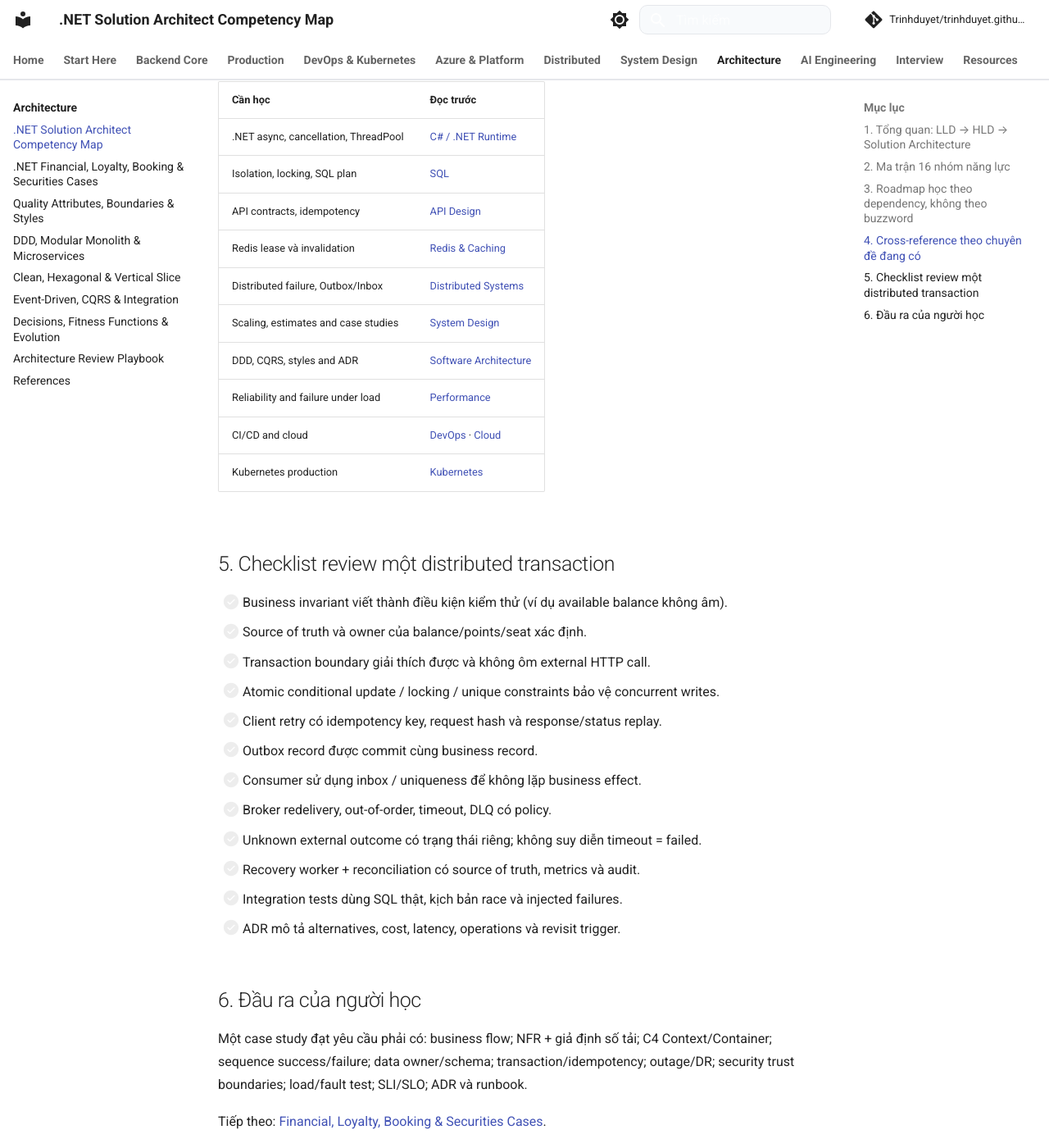
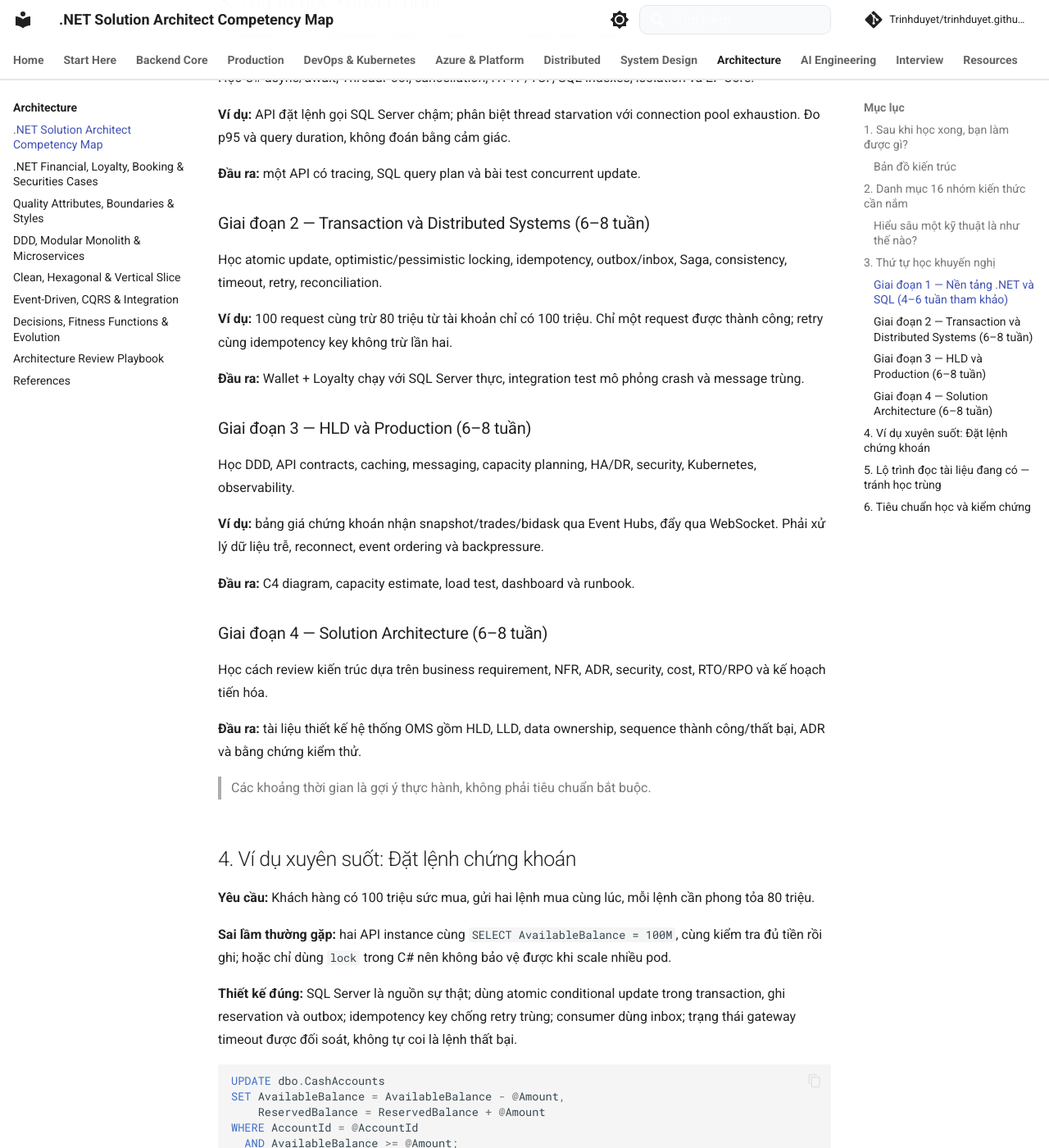
Before and after one commit to Trinhduyet/trinhduyet.github.io, an MkDocs documentation site: the page built from docs/25-software-architecture/solution-architect-dotnet-roadmap.md, in a window 1280 px wide and 1400 px high, scrolled down 2692 px. Shown: the whole window at 82% size. Built offline with MkDocs 1.6.1 and Material for MkDocs 9.7.7, drawn with Linux system fonts in a browser that asks for light colours; comment, search, counter and statistics services are not loaded; some of the changed text lies outside the part shown.

Commit message:
docs(vi): rewrite solution architect guides with Vietnamese explanations and practical examples

````diff
--- a/docs/25-software-architecture/solution-architect-dotnet-roadmap.md
+++ b/docs/25-software-architecture/solution-architect-dotnet-roadmap.md
@@ -1,110 +1,150 @@
-# .NET Solution Architect — System Design Competency Map
+# Lộ trình .NET Solution Architect — Bản đồ System Design từ cơ bản đến Production
 
-> [Software Architecture](README.md) · [System Design](../24-system-design/README.md) · [Distributed Systems](../17-distributed-systems/README.md)
+> [← Software Architecture](README.md) · [System Design](../24-system-design/README.md) · [Distributed Systems](../17-distributed-systems/README.md)
 
-<div class="lesson-meta">
-  <span><strong>Priority</strong> P0 → P2</span>
-  <span><strong>Audience</strong> Senior .NET Backend → Tech Lead → Solution Architect</span>
-  <span><strong>Method</strong> decision-first · failure-first · evidence-driven</span>
-</div>
+**Đối tượng:** Senior .NET Backend, Tech Lead đang phát triển thành Solution Architect. **Ngôn ngữ:** Giải thích tiếng Việt; giữ thuật ngữ tiếng Anh trong ngoặc để tra cứu tài liệu chính thống.
 
-## 1. Tổng quan: LLD → HLD → Solution Architecture
+## 1. Sau khi học xong, bạn làm được gì?
+
+Bạn không chỉ kể tên DDD, CQRS hay Microservices. Bạn phải có khả năng:
+
+1. Chuyển yêu cầu nghiệp vụ thành các **bất biến** (invariant) và **yêu cầu phi chức năng** (NFR).
+2. Chọn ranh giới module/service, chủ sở hữu dữ liệu và transaction boundary.
+3. Thiết kế chống race condition, double-spend, duplicate event, timeout và partial failure.
+4. Tính toán tải, đo p95/p99, xác định điểm nghẽn và chi phí.
+5. Trình bày HLD, LLD, sequence diagram, ADR; chứng minh thiết kế bằng test và số liệu.
+
+### Bản đồ kiến trúc
 
 ```text
-Business goals / domain / constraints
-                |
-       NFR / quality attributes
-                |
-    HLD: context, boundaries, data ownership
-                |
-    LLD: transaction, API, schema, state machine
-                |
-    Production: security, scaling, HA/DR, telemetry
-                |
-    Evidence: tests, load, failure drills, ADR
+Mục tiêu kinh doanh (Business Goal)
+             |
+             v
+Nghiệp vụ + Bất biến + NFR
+             |
+             v
+HLD: Bounded Context, ranh giới hệ thống, luồng dữ liệu
+             |
+             v
+LLD: API, state machine, SQL, transaction, concurrency
+             |
+             v
+Vận hành: Security, Scaling, HA/DR, Observability
+             |
+             v
+Kiểm chứng: Integration Test, Load Test, Failure Injection, ADR
 ```
 
-**LLD** quan tâm cách thay đổi trạng thái đúng trong một module: C# concurrency, EF Core, SQL isolation, constraint, retry và tests.
+**LLD (thiết kế chi tiết)** trả lời: một request thay đổi dữ liệu như thế nào để luôn đúng? **HLD (thiết kế tổng thể)** trả lời: các thành phần phối hợp ra sao, ai sở hữu dữ liệu và hệ thống phục hồi thế nào? **Solution Architecture** trả lời: lựa chọn nào đáp ứng mục tiêu kinh doanh, NFR, chi phí và năng lực đội ngũ?
 
-**HLD** quan tâm service boundary, dữ liệu có thẩm quyền, integration contracts, request flows, bottlenecks, failure isolation và deployment.
+## 2. Danh mục 16 nhóm kiến thức cần nắm
 
-**Solution Architecture** đặt hai lớp trên trong business/NFR, chi phí, timeline, vận hành, review governance và lộ trình tiến hóa. Không đồng nhất architect với người áp dụng nhiều patterns nhất.
+**P0:** bắt buộc nắm chắc; **P1:** phải triển khai/vận hành được; **P2:** chuyên sâu khi có nhu cầu.
 
-## 2. Ma trận 16 nhóm năng lực
+| # | Nhóm kiến thức | Cần hiểu và áp dụng | Ưu tiên |
+|---|---|---|---|
+| 01 | Khoa học máy tính và mạng | TCP, DNS, TLS, HTTP, thread, async/await, latency, throughput | P0 |
+| 02 | Thiết kế phần mềm | SOLID, DI, Strategy, Factory, Clean/Hexagonal, Vertical Slice | P0 |
+| 03 | Thiết kế theo miền nghiệp vụ (DDD) | Bounded Context, Aggregate, Entity, Value Object, Domain Event | P0 |
+| 04 | Cơ sở dữ liệu | Index, query plan, ACID, isolation, replication, partitioning | P0 |
+| 05 | Xử lý đồng thời và giao dịch | Lost Update, RowVersion, lock, atomic update, unique constraint | P0 |
+| 06 | Hệ thống phân tán | Saga, Outbox/Inbox, idempotency, consistency, reconciliation | P0 |
+| 07 | API và tích hợp | REST, gRPC, WebSocket, API Gateway, versioning, rate limiting | P0 |
+| 08 | Message và event streaming | Service Bus, Kafka, Event Hubs, ordering, retry, DLQ, backpressure | P0 |
+| 09 | Cache và tối ưu hiệu năng | Redis, cache-aside, TTL, invalidation, hot key, stampede | P0 |
+| 10 | Mở rộng và sẵn sàng cao | Load balancing, horizontal scaling, timeout, circuit breaker, HA | P0 |
+| 11 | Kiến trúc bảo mật | OAuth2, OIDC, RBAC/ABAC, TLS, audit, secret, threat modeling | P0 |
+| 12 | Cloud và triển khai | Docker, Kubernetes, Azure, Terraform, CI/CD, rollback | P1 |
+| 13 | Giám sát và độ tin cậy | OpenTelemetry, trace, metrics, SLI/SLO, alert, runbook | P1 |
+| 14 | Khôi phục thảm họa | RTO, RPO, backup/restore, failover, DR drill | P1 |
+| 15 | Tài liệu và quản trị kiến trúc | C4, HLD/LLD, ADR, review, capacity, trade-off, technical debt | P0 |
+| 16 | Kiến trúc nâng cao | Event Sourcing, multi-region, workflow engine, service mesh | P2 |
 
-| # | Knowledge area | Priority | Evidence / bài thực hành |
-|---|---|---|---|
-| 01 | CS, OS, Networking, DNS, TCP/TLS, HTTP, latency vs throughput, Little's Law | P0 | Truy vết một request end-to-end |
-| 02 | SOLID, design patterns, DI, Clean/Hexagonal, Vertical Slice | P0 | Refactor feature .NET có test |
-| 03 | DDD: bounded context, aggregate, domain event, ownership | P0 | Mapping Trading/Cash/Margin |
-| 04 | SQL/NoSQL: schema, indexes, plans, ACID, MVCC, replication | P0 | Query plan và transaction lab |
-| 05 | Concurrency: race, lost update, write skew, atomic update, version, locks | P0 | 100 concurrent cash reservations |
-| 06 | Distributed: CAP/PACELC, saga, outbox/inbox, dedup, consistency, reconciliation | P0 | Failure injection across services |
-| 07 | REST/gRPC/GraphQL/WebSocket, API Gateway, contracts, versioning | P0 | Trading API + integration contract |
-| 08 | Service Bus/Kafka/Event Hubs, ordering, partitions, DLQ, backpressure | P0 | Replay and duplicate consumer tests |
-| 09 | Redis, cache-aside, TTL, invalidation, stampede, hot keys | P0 | Stale-cache and hot-key test |
-| 10 | Horizontal scaling, HA, bulkhead, circuit breaker, load shedding | P0 | Load test + resilience scenario |
-| 11 | OAuth2/OIDC, RBAC/ABAC, threat model, TLS/mTLS, audit, secrets | P0 | Tenant/ClientAdmin isolation test |
-| 12 | Docker, Kubernetes, Azure, Terraform, CI/CD and rollback | P1 | Deployment + rollback proof |
-| 13 | OpenTelemetry, logs, traces, RED/USE, SLI/SLO, alerts | P1 | Trace a failed order |
-| 14 | RTO/RPO, backup restore, DR drill, failover, archival | P1 | Restore and recovery drill |
-| 15 | C4, HLD/LLD, NFR, ADR, capacity and cost, review/deviation | P0 | Architecture review pack |
-| 16 | Event sourcing, advanced CQRS, multi-region, workflow engine, service mesh | P2 | ADR proving why needed |
+### Hiểu sâu một kỹ thuật là như thế nào?
 
-P0 không có nghĩa mọi pattern phải có mặt trong production. Một quyết định *không sử dụng* pattern với evidence rõ ràng cũng là kết quả kiến trúc tốt.
+Ví dụ **Optimistic Concurrency**: không chỉ biết EF Core có `RowVersion`. Bạn cần giải thích được tại sao hai request đọc cùng số dư có thể tạo **Lost Update**; `UPDATE ... WHERE RowVersion = @original` phát hiện xung đột thế nào; khi nào phải đọc lại dữ liệu; khi nào atomic conditional update phù hợp hơn; và integration test nào chứng minh không chi vượt tiền.
 
-## 3. Roadmap học theo dependency, không theo buzzword
+## 3. Thứ tự học khuyến nghị
 
-```text
-.NET runtime + networking + SQL
-        ↓
-Transaction / race conditions / idempotency
-        ↓
-DDD ownership + REST contracts
-        ↓
-Messaging / outbox / inbox / Saga / recovery
-        ↓
-Caching / scaling / security / HA / observability
-        ↓
-HLD / LLD / NFR / ADR / governance
-        ↓
-Financial / Loyalty / Booking / Securities case studies
+### Giai đoạn 1 — Nền tảng .NET và SQL (4–6 tuần tham khảo)
+
+Học C# async/await, ThreadPool, cancellation, HTTP/TCP, SQL indexes, isolation và EF Core.
+
+**Ví dụ:** API đặt lệnh gọi SQL Server chậm; phân biệt thread starvation với connection pool exhaustion. Đo p95 và query duration, không đoán bằng cảm giác.
+
+**Đầu ra:** một API có tracing, SQL query plan và bài test concurrent update.
+
+### Giai đoạn 2 — Transaction và Distributed Systems (6–8 tuần)
+
+Học atomic update, optimistic/pessimistic locking, idempotency, outbox/inbox, Saga, consistency, timeout, retry, reconciliation.
+
+**Ví dụ:** 100 request cùng trừ 80 triệu từ tài khoản chỉ có 100 triệu. Chỉ một request được thành công; retry cùng idempotency key không trừ lần hai.
+
+**Đầu ra:** Wallet + Loyalty chạy với SQL Server thực, integration test mô phỏng crash và message trùng.
+
+### Giai đoạn 3 — HLD và Production (6–8 tuần)
+
+Học DDD, API contracts, caching, messaging, capacity planning, HA/DR, security, Kubernetes, observability.
+
+**Ví dụ:** bảng giá chứng khoán nhận snapshot/trades/bidask qua Event Hubs, đẩy qua WebSocket. Phải xử lý dữ liệu trễ, reconnect, event ordering và backpressure.
+
+**Đầu ra:** C4 diagram, capacity estimate, load test, dashboard và runbook.
+
+### Giai đoạn 4 — Solution Architecture (6–8 tuần)
+
+Học cách review kiến trúc dựa trên business requirement, NFR, ADR, security, cost, RTO/RPO và kế hoạch tiến hóa.
+
+**Đầu ra:** tài liệu thiết kế hệ thống OMS gồm HLD, LLD, data ownership, sequence thành công/thất bại, ADR và bằng chứng kiểm thử.
+
+> Các khoảng thời gian là gợi ý thực hành, không phải tiêu chuẩn bắt buộc.
+
+## 4. Ví dụ xuyên suốt: Đặt lệnh chứng khoán
+
+**Yêu cầu:** Khách hàng có 100 triệu sức mua, gửi hai lệnh mua cùng lúc, mỗi lệnh cần phong tỏa 80 triệu.
+
+**Sai lầm thường gặp:** hai API instance cùng `SELECT AvailableBalance = 100M`, cùng kiểm tra đủ tiền rồi ghi; hoặc chỉ dùng `lock` trong C# nên không bảo vệ được khi scale nhiều pod.
+
+**Thiết kế đúng:** SQL Server là nguồn sự thật; dùng atomic conditional update trong transaction, ghi reservation và outbox; idempotency key chống retry trùng; consumer dùng inbox; trạng thái gateway timeout được đối soát, không tự coi là lệnh thất bại.
+
+```sql
+UPDATE dbo.CashAccounts
+SET AvailableBalance = AvailableBalance - @Amount,
+    ReservedBalance = ReservedBalance + @Amount
+WHERE AccountId = @AccountId
+  AND AvailableBalance >= @Amount;
 ```
 
-Học theo nhóm trước khi học công cụ. Ví dụ Redis Redlock không thay DB transaction; Kafka exactly-once semantics không đồng nghĩa business effect end-to-end exactly-once.
+Cần kiểm tra `@@ROWCOUNT = 1`, `@Amount > 0`, tạo reservation/ledger trong cùng transaction và có unique business key. Một câu UPDATE không tự giải quyết tất cả vấn đề distributed transaction.
 
-## 4. Cross-reference theo chuyên đề đang có
+**So sánh lựa chọn:**
 
-| Cần học | Đọc trước |
+| Kỹ thuật | Phù hợp khi | Không nên dùng riêng khi |
+|---|---|---|
+| Optimistic Concurrency | Xung đột thấp, cần phát hiện ghi đè | Hot account bị tranh chấp cao |
+| Pessimistic Locking | Nhiều bước đọc/ghi phải bảo vệ cùng transaction | Phải chờ external API trong lúc giữ lock |
+| Atomic Conditional Update | Điều kiện và cập nhật gói trong một câu SQL | Workflow nhiều hệ thống độc lập |
+| Redis distributed lock | Điều phối job/worker | Bảo vệ tính đúng đắn tiền mà không có DB invariant |
+| Saga | Quy trình nhiều service có commit riêng | Có thể giải quyết đơn giản bằng local transaction |
+
+## 5. Lộ trình đọc tài liệu đang có — tránh học trùng
+
+| Bạn đang thiếu gì? | Đọc tại đây |
 |---|---|
-| .NET async, cancellation, ThreadPool | [C# / .NET Runtime](../03-dotnet/README.md) |
-| Isolation, locking, SQL plan | [SQL](../05-sql/README.md) |
-| API contracts, idempotency | [API Design](../06-api-design/README.md) |
-| Redis lease và invalidation | [Redis & Caching](../11-redis-caching/README.md) |
-| Distributed failure, Outbox/Inbox | [Distributed Systems](../17-distributed-systems/README.md) |
-| Scaling, estimates and case studies | [System Design](../24-system-design/README.md) |
-| DDD, CQRS, styles and ADR | [Software Architecture](README.md) |
-| Reliability and failure under load | [Performance](../10-performance/README.md) |
-| CI/CD and cloud | [DevOps](../13-devops-iac/README.md) · [Cloud](../14-cloud/README.md) |
-| Kubernetes production | [Kubernetes](../15-kubernetes/README.md) |
+| Process, thread, bộ nhớ | [Computer Science](../01-computer-science/README.md) |
+| DNS, TCP, TLS, HTTP | [Linux, Git & Networking](../02-linux-git-networking/README.md) |
+| C# async, ThreadPool, GC | [.NET Runtime](../03-dotnet/README.md) |
+| Transaction, isolation, index | [SQL](../05-sql/README.md) |
+| API security, contract | [API Design](../06-api-design/README.md) |
+| Redis, invalidation | [Redis & Caching](../11-redis-caching/README.md) |
+| Outbox/Inbox, failure, Saga | [Distributed Systems](../17-distributed-systems/README.md) |
+| Capacity, scaling, case study | [System Design](../24-system-design/README.md) |
+| DDD, CQRS, ADR, review | [Software Architecture](README.md) |
+| Azure và Kubernetes | [Azure](../14-cloud/README.md) · [Kubernetes](../15-kubernetes/README.md) |
 
-## 5. Checklist review một distributed transaction
+## 6. Tiêu chuẩn học và kiểm chứng
 
-- [ ] Business invariant viết thành điều kiện kiểm thử (ví dụ available balance không âm).
-- [ ] Source of truth và owner của balance/points/seat xác định.
-- [ ] Transaction boundary giải thích được và không ôm external HTTP call.
-- [ ] Atomic conditional update / locking / unique constraints bảo vệ concurrent writes.
-- [ ] Client retry có idempotency key, request hash và response/status replay.
-- [ ] Outbox record được commit cùng business record.
-- [ ] Consumer sử dụng inbox / uniqueness để không lặp business effect.
-- [ ] Broker redelivery, out-of-order, timeout, DLQ có policy.
-- [ ] Unknown external outcome có trạng thái riêng; không suy diễn timeout = failed.
-- [ ] Recovery worker + reconciliation có source of truth, metrics và audit.
-- [ ] Integration tests dùng SQL thật, kịch bản race và injected failures.
-- [ ] ADR mô tả alternatives, cost, latency, operations và revisit trigger.
+Với **mỗi** chủ đề, phải trả lời: (1) là gì, (2) giải quyết lỗi nào, (3) khi nào dùng, (4) khi nào không dùng, (5) triển khai .NET/SQL thế nào, (6) trade-off gì, (7) test lỗi production ra sao.
 
-## 6. Đầu ra của người học
+Một case study hoàn chỉnh cần có **Business Flow → NFR → HLD → LLD → Sequence → Failure Matrix → Test Evidence → ADR → Runbook**.
 
-Một case study đạt yêu cầu phải có: business flow; NFR + giả định số tải; C4 Context/Container; sequence success/failure; data owner/schema; transaction/idempotency; outage/DR; security trust boundaries; load/fault test; SLI/SLO; ADR và runbook.
-
-Tiếp theo: [Financial, Loyalty, Booking & Securities Cases](solution-architect-dotnet-case-studies.md).
+Đọc tiếp: [Bốn bài toán thực tế Financial, Loyalty, Booking và Securities](solution-architect-dotnet-case-studies.md).
````
